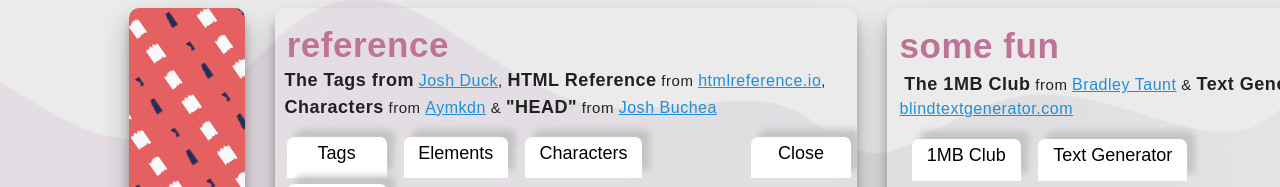
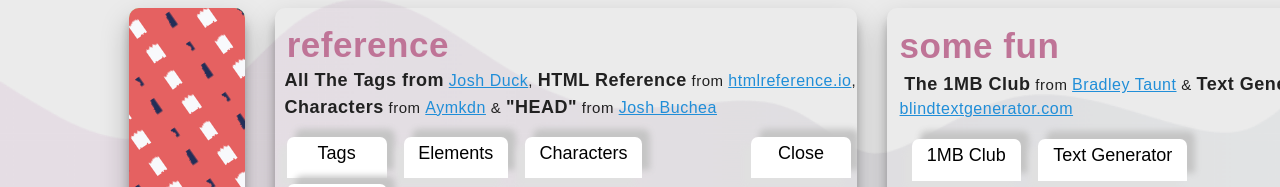
Before and after one commit to JanZennnn/finalProject, a plain HTML site: page index.html in a window 1280 px wide. Shown: the part 254-441 px from the top of the page. Drawn offline with Linux system fonts and the light colour scheme; a script that the page names is missing; a web font is replaced by a local one.

Commit message:
Update index.html

```diff
--- a/index.html
+++ b/index.html
@@ -45,7 +45,7 @@
 
               <div class="tab2">
 
-              <div class="topTab"><div class="tabHeader"><h2><span aria-hidden="true">reference</span></h2></div><div class="author">&nbsp <span>The Tags from</span> <a href="https://joshduck.com/" target="_blank">Josh Duck</a>, <span>HTML Reference</span> from <a href="https://htmlreference.io/" target="_blank">htmlreference.io</a>, <br>&nbsp  <span>Characters</span> from <a href="https://github.com/Aymkdn/characters?tab=readme-ov-file" target="_blank">Aymkdn</a> & <span>"HEAD"</span> from <a href="https://github.com/joshbuchea" target="_blank">Josh Buchea</a></div>
+              <div class="topTab"><div class="tabHeader"><h2><span aria-hidden="true">reference</span></h2></div><div class="author">&nbsp <span>All The Tags from</span> <a href="https://joshduck.com/" target="_blank">Josh Duck</a>, <span>HTML Reference</span> from <a href="https://htmlreference.io/" target="_blank">htmlreference.io</a>, <br>&nbsp  <span>Characters</span> from <a href="https://github.com/Aymkdn/characters?tab=readme-ov-file" target="_blank">Aymkdn</a> & <span>"HEAD"</span> from <a href="https://github.com/joshbuchea" target="_blank">Josh Buchea</a></div>
 
               <button id="closeButton" class="tablinks" onclick="openWindow(event, 'fillerSpace')">Close</button>
               <button id="tabButton4" class="tablinks" onclick="openWindow(event, 'allTheTags')">Tags</button>
```
